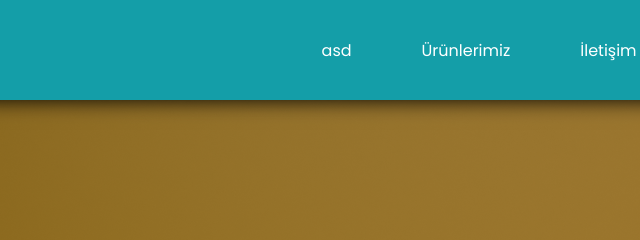
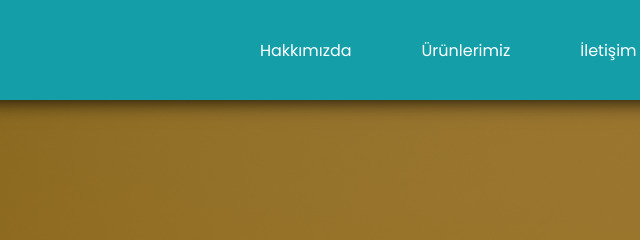
Before and after one commit to Derebeytullah/dermaflora, a plain HTML site: page index.html in a window 1280 px wide. Shown: the top 240 px of the page, 254-894 px from the left. Drawn offline with Linux system fonts and the light colour scheme.

Commit message:
geri deneme2

```diff
--- a/pages/header.html
+++ b/pages/header.html
@@ -2,7 +2,7 @@
 
     <a class="header-logo" href="/"></a>
     <ul>
-        <li><a href="/pages/hakkimizda.html">asd</a></li>
+        <li><a href="/pages/hakkimizda.html">Hakkımızda</a></li>
         <li>
             <a href="/pages/urunler.html">Ürünlerimiz</a>
             <ul class="dropdown">
```
